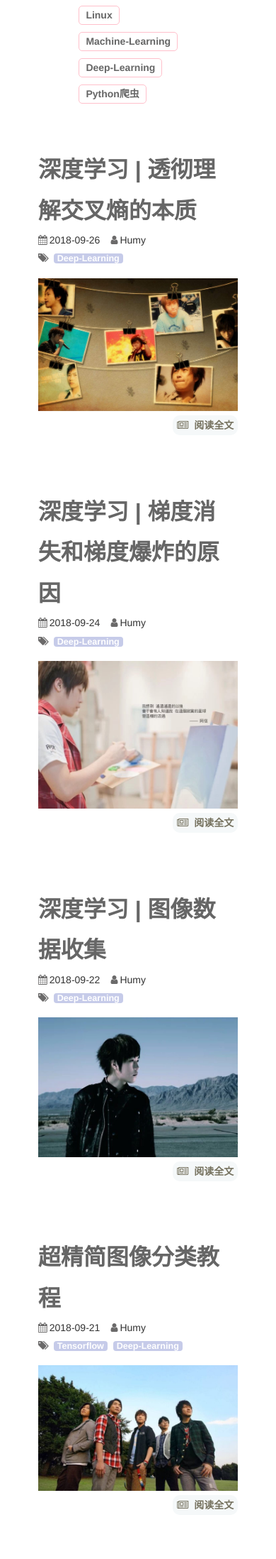
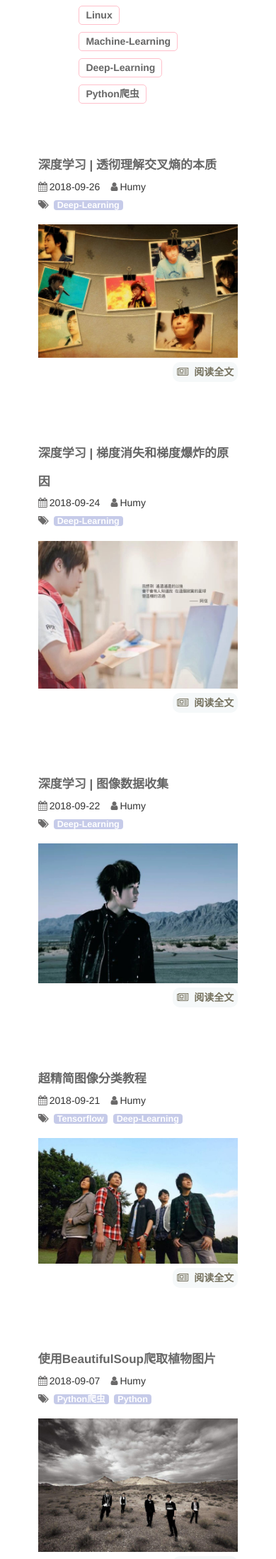
Before and after one commit to humyue/humyue.github.io, a Jekyll site: the page built from index.html, in a window 390 px wide. Shown: the part 461-2657 px from the top of the page at 71% size. Built offline with Jekyll 4.4.1, drawn with Linux system fonts in a browser that asks for light colours; the list of posts is cut into pages by our own code; comment, search, counter and statistics services are not loaded; a style sheet for code colours, icons or effects is not loaded.

Commit message:
resize a link

```diff
--- a/_sass/_index.scss
+++ b/_sass/_index.scss
@@ -236,6 +236,16 @@
 }
 @media screen and (max-width: 770px) {
     .page[index] {
+       a {
+            color: #666;
+            font-size:17px;
+            font-weight:bold;
+            transition: 0.5s ease;
+            &:hover {
+                color: #38b7ea;
+             }
+        }
+
         .left>ul li {
             h2 {
                 font-size: 22px;
```
